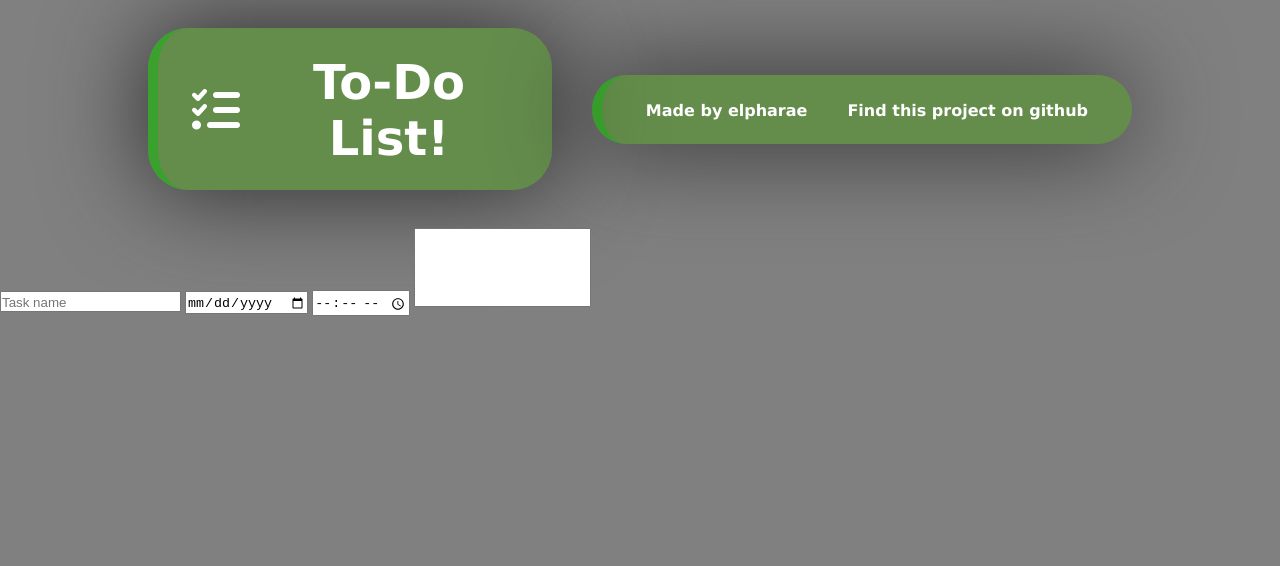
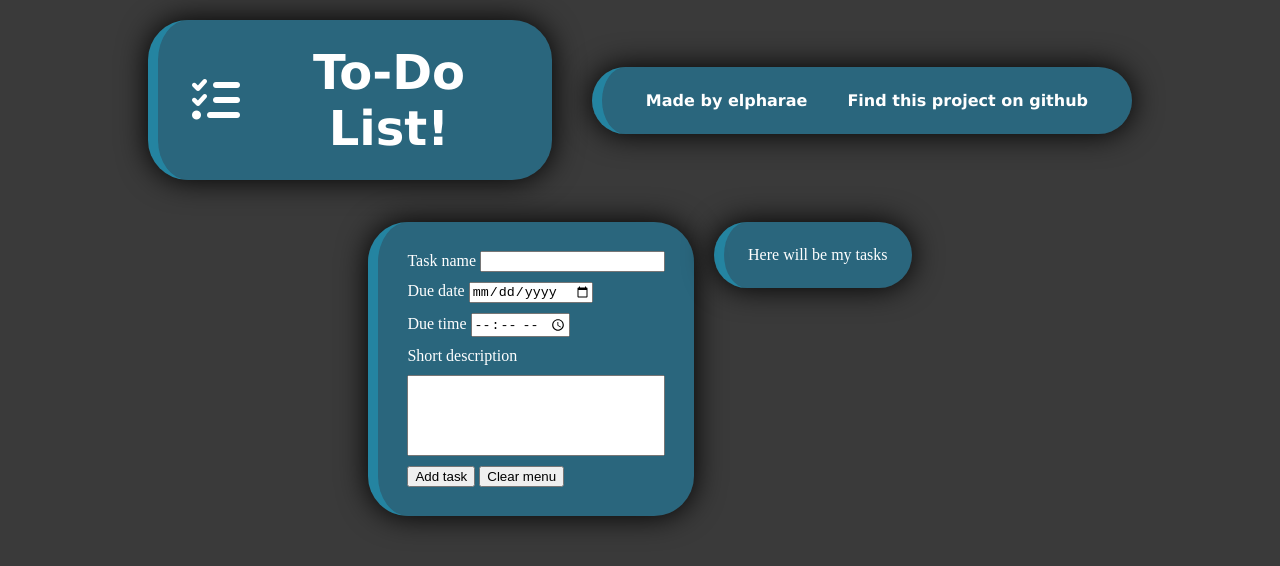
Before and after one commit to elpharae/TodoList, a plain HTML site: page index.html in a window 1280 px wide. Drawn offline with Linux system fonts and the light colour scheme.

Commit message:
Fiddling around with styles, re-making add task form

```diff
--- a/index.html
+++ b/index.html
@@ -1,5 +1,6 @@
 <!DOCTYPE html>
 <html lang="en">
+
 <head>
     <meta charset="UTF-8">
     <meta http-equiv="X-UA-Compatible" content="IE=edge">
@@ -8,16 +9,17 @@
     <link rel="stylesheet" href="style.css">
     <title>Document</title>
 </head>
+
 <body>
     <div class="container-flex">
         <div class="header">
-            <div class="head">
+            <div class="head block">
                 <i class="fa-solid fa-list-check icon"></i>
                 <div class="title">
                     To-Do List!
                 </div>
             </div>
-                <div class="nav">
+            <div class="nav block">
                 <div class="nav-item">
                     Made by elpharae
                 </div>
@@ -28,18 +30,33 @@
         </div>
     </div>
     <div class="content">
-            <div class="content-left">
-                <div class="add-item">
-                    <input type="text" placeholder="Task name">
-                    <input type="date" placeholder="Due date and time">
+        <div class="add-task block">
+            <div class="task-form">
+                Task name
+                <input type="text">
+            </div>
+            <div class="task-form">
+                Due date
+                <input type="date">
+            </div>
+            <div class="task-form">
+                Due time
                 <input type="time">
-                    <textarea name="" id="" cols="20" rows="5" style="resize: none"></textarea>
+            </div>
+            <div class="task-form">
+                Short description
+            </div>
+            <textarea name="" id="" cols="20" rows="5" style="resize:none"></textarea>
+            <div class="task-form">
+                <input type="submit" value="Add task">
+                <input type="submit" value="Clear menu">
             </div>
         </div>
-            <div class="content-right">
-
+        <div class="tasks block">
+            Here will be my tasks
         </div>
     </div>
     </div>
 </body>
+
 </html>
--- a/style.css
+++ b/style.css
@@ -1,20 +1,34 @@
 :root {
-    --block-background: rgba(72, 153, 25, 0.5);
-    --block-border: 10px solid rgba(17, 179, 17, 0.5);
+    --block-background: rgba(27, 145, 192, 0.5);
+    --block-border: 10px solid rgba(32, 164, 197, 0.5);
     --logo-background: rgb(214, 214, 214);
     --block-border-radius: 40px;
     --block-padding: 24px;
-    --block-shadow: 0 0 100px rgb(41, 41, 41);
+    --block-shadow: 0 0 30px rgb(0, 0, 0);
+    --block-margin: 10px;
 }
 
 * {
-    padding: 2px 0 0 0;
     margin: 0;
 }
 
+.block {
+    padding: var(--block-padding);
+    background-color: var(--block-background);
+    border-left: var(--block-border);
+    border-radius: var(--block-border-radius);
+    box-shadow: var(--block-shadow);
+    margin: var(--block-margin)
+}
+
+.block > * {
+    margin: 5px;
+}
+
+
 body {
     color: white;
-    background-color: rgb(128, 128, 128);
+    background-color: rgb(58, 58, 58);
 }
 
 .container-flex {
@@ -42,13 +56,7 @@ body {
     justify-content: space-between;
     font-size: 3rem;
     font-weight: bold;
-    align-items: center;
-    padding: var(--block-padding);
-    background-color: var(--block-background);
-    border-left: var(--block-border);
-    border-radius: var(--block-border-radius);
-    box-shadow: var(--block-shadow);
-}
+    align-items: center;}
 
 .head > * {
     margin: 0 10px;
@@ -68,14 +76,9 @@ body {
 
 .nav {
     font-weight: bold;
-    padding: var(--block-padding);
     display: flex;
     flex-direction: row;
     justify-content: space-around;
-    background-color: var(--block-background);
-    border-left: var(--block-border);
-    border-radius: var(--block-border-radius);
-    box-shadow: var(--block-shadow);
 }
 
 .nav-item {
@@ -92,6 +95,14 @@ body {
     text-shadow: 0px 0px 10px white;
 }
 
-.icon {
+.content {
+    display: flex;
+    flex-direction: row;
+    justify-content: center;
+}
 
+.content > * {
+    display: flex;
+    flex-direction: column;
+    height: fit-content;
 }
```
Lines whose indentation alone changed are shown as unchanged.
